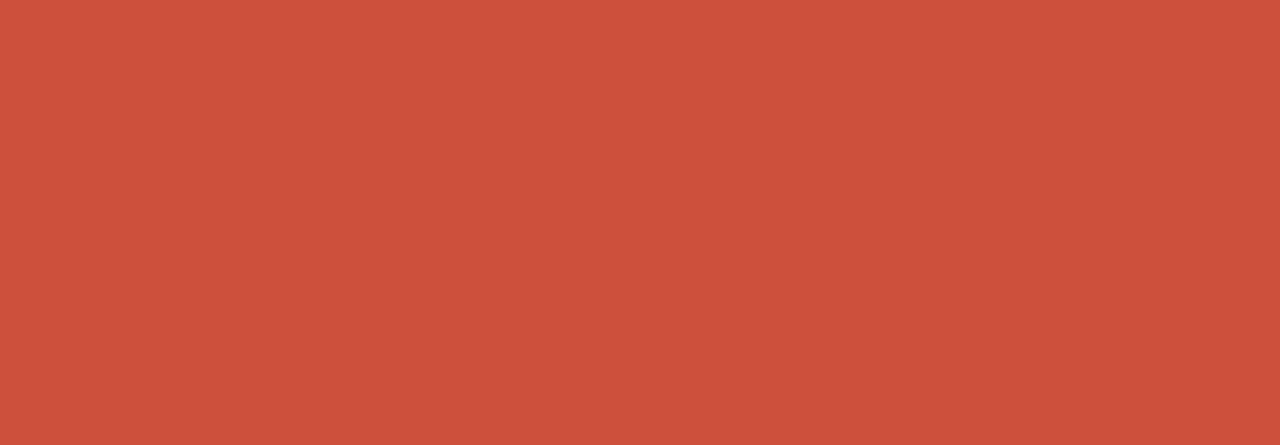
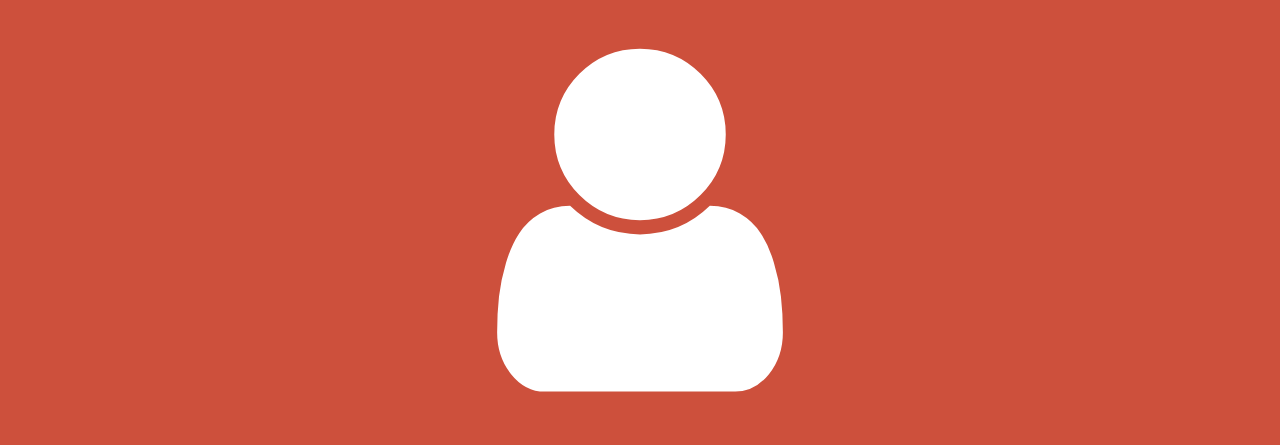
Before and after one commit to patmood/awesome-header, a plain HTML site: page index.html in a window 1280 px wide. Shown: the top 445 px of the page. Drawn offline with nearby package versions, Linux system fonts and the light colour scheme.

Commit message:
fade cover icon

```diff
--- a/index.html
+++ b/index.html
@@ -1,11 +1,15 @@
 <html>
 <head>
   <title>Awesome Header</title>
+  <link rel="stylesheet" href="http://maxcdn.bootstrapcdn.com/font-awesome/4.3.0/css/font-awesome.min.css">
   <link rel="stylesheet" type="text/css" href="style.css">
 </head>
 <body>
   <header id="header">
     <div class="float-head">
+      <div class="cover">
+        <i class="fa fa-user"></i>
+      </div>
       <div class="text-container">
         Awesome Header
       </div>
--- a/main.js
+++ b/main.js
@@ -36,10 +36,16 @@
       this.floatHead.height(newHeight)
     },
 
+    setCoverOpacity: function(offset) {
+      var opacity = this.floatHead.height() / this.config.initHeight
+      this.el.find('.cover').css('opacity', opacity )
+    },
+
     _scrollChange: function() {
       var offset = this.floatHead.offset().top
       this.setHeight(offset)
       this.setFontSize(offset)
+      this.setCoverOpacity(offset)
     }
 
 
--- a/style.css
+++ b/style.css
@@ -32,3 +32,10 @@ html, body {
   color: #fff;
   display: inline-block;
 }
+
+#header .cover {
+  color: #fff;
+  height: 100%;
+  text-align: center;
+  font-size: 25em;
+}
```
